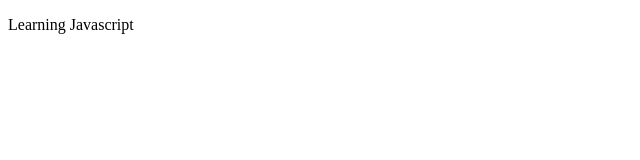
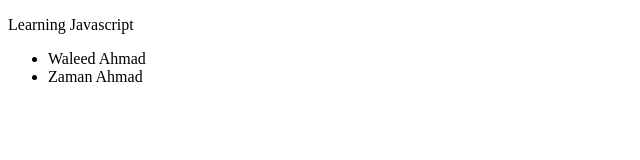
Before and after one commit to zamanahmad1/js_track, a plain HTML site: page index.html in a window 1280 px wide. Shown: the whole page, without its empty margins (0-640 px from the left). Drawn offline with Linux system fonts and the light colour scheme.

Commit message:
Implemented a HTML list

```diff
--- a/index.html
+++ b/index.html
@@ -9,5 +9,16 @@
 </head>
 <body>
 <p>Learning Javascript</p>
+
+<!---New Feature--->
+<ul>
+    <li>
+        Waleed Ahmad
+    </li>
+
+    <li>
+        Zaman Ahmad
+    </li>
+</ul>
 </body>
 </html>
```
